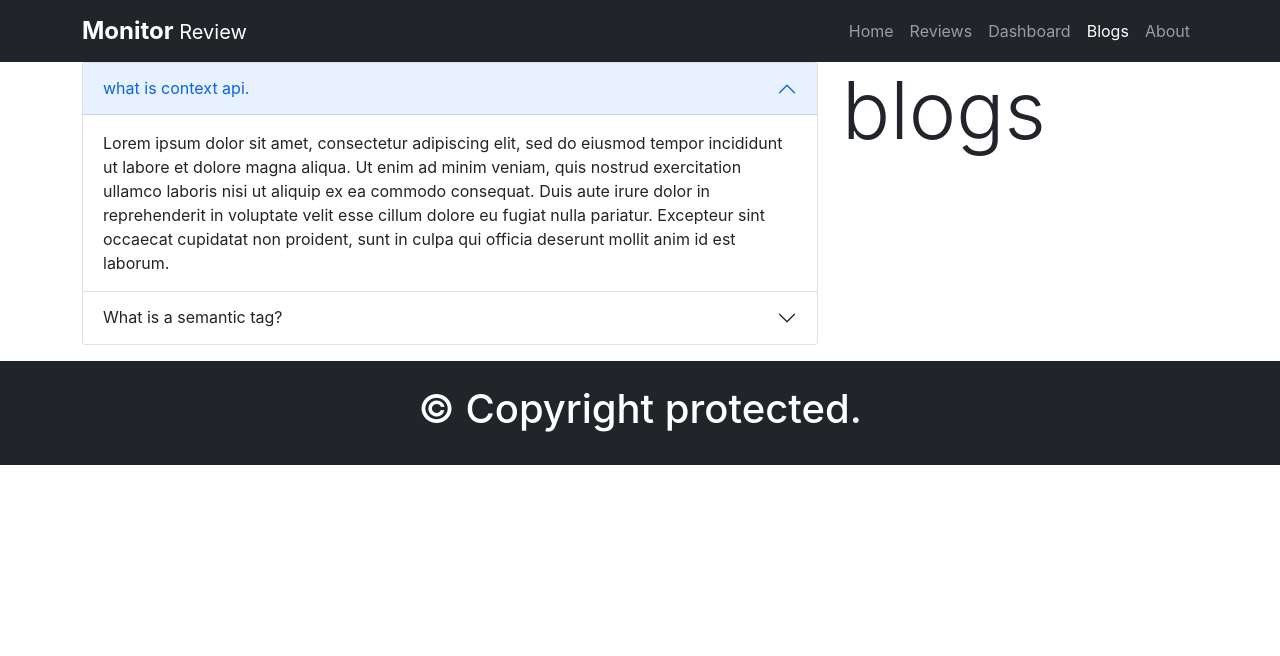
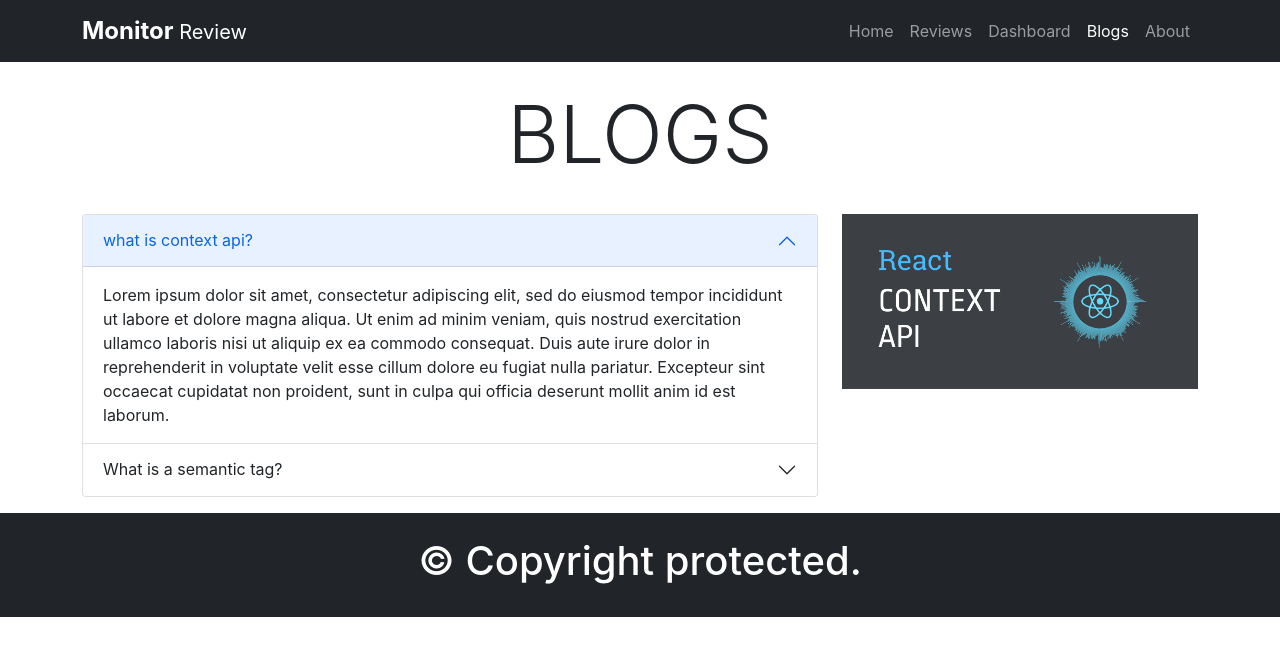
Before and after one commit to jhrhq/vite-react-apps, a React (Create React App) app: page /blogs in a window 1280 px wide. Shown: the top 656 px of the page. Built offline with nearby package versions, Linux system fonts and the light colour scheme.

Commit message:
image added to the blogs section

```diff
--- a/src/Components/Blogs/Blogs.js
+++ b/src/Components/Blogs/Blogs.js
@@ -1,13 +1,16 @@
 import React from "react";
 import { Accordion, Col, Row } from "react-bootstrap";
-
+import Image from "react-bootstrap/Image";
 const Blogs = () => {
   return (
     <Row>
+      <div className="my-4">
+        <h1 className="display-1 text-center text-uppercase">blogs</h1>
+      </div>
       <Col md={8}>
         <Accordion defaultActiveKey="0">
           <Accordion.Item eventKey="0">
-            <Accordion.Header>what is context api.</Accordion.Header>
+            <Accordion.Header>what is context api?</Accordion.Header>
             <Accordion.Body>
               Lorem ipsum dolor sit amet, consectetur adipiscing elit, sed do
               eiusmod tempor incididunt ut labore et dolore magna aliqua. Ut
@@ -33,7 +36,7 @@ const Blogs = () => {
         </Accordion>
       </Col>
       <Col md={4}>
-        <h1 className="display-1">blogs</h1>
+        <Image src={"images/context_api.jpg"} alt="context_api" fluid />
       </Col>
     </Row>
   );
```
Also changed, not shown: public/images/context_api.jpg (added).
